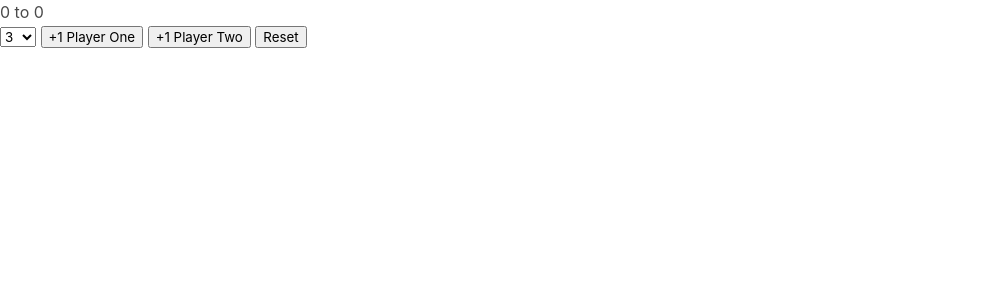
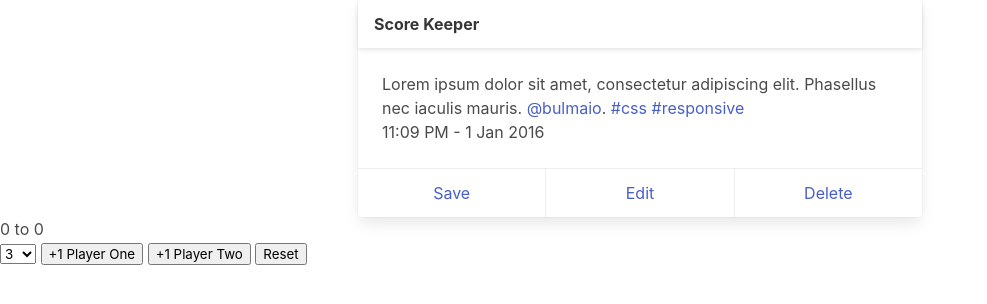
Before and after one commit to MistrDev/scoreKeeper, a plain HTML site: page index.html in a window 1280 px wide. Shown: the whole page, without its empty margins (0-987 px from the left). Drawn offline with nearby package versions, Linux system fonts and the light colour scheme.

Commit message:
added a card from bulma now going to edit and make it into a stylish score keeper

```diff
--- a/index.html
+++ b/index.html
@@ -9,6 +9,37 @@
 </head>
 
 <body>
+    <div class="container">
+        <div class="columns">
+           <div class="column is-half is-offset-one-quarter">
+            <div class="card">
+                <header class="card-header">
+                  <p class="card-header-title">
+                    Score Keeper
+                  </p>
+                  <button class="card-header-icon" aria-label="more options">
+                    <span class="icon">
+                      <i class="fas fa-angle-down" aria-hidden="true"></i>
+                    </span>
+                  </button>
+                </header>
+                <div class="card-content">
+                  <div class="content">
+                    Lorem ipsum dolor sit amet, consectetur adipiscing elit. Phasellus nec iaculis mauris.
+                    <a href="#">@bulmaio</a>. <a href="#">#css</a> <a href="#">#responsive</a>
+                    <br>
+                    <time datetime="2016-1-1">11:09 PM - 1 Jan 2016</time>
+                  </div>
+                </div>
+                <footer class="card-footer">
+                  <a href="#" class="card-footer-item">Save</a>
+                  <a href="#" class="card-footer-item">Edit</a>
+                  <a href="#" class="card-footer-item">Delete</a>
+                </footer>
+              </div>
+           </div>
+        </div>
+    </div>
     <h1><span id='p1Display'>0</span> to <span id='p2Display'>0</span></h1>
     <select name="" id="playto">
         <option value="3">3</option>
```
